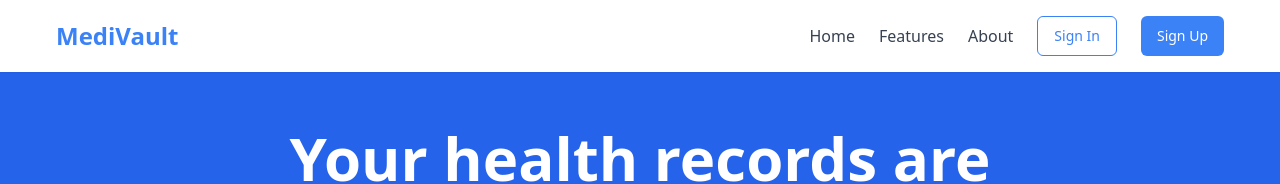
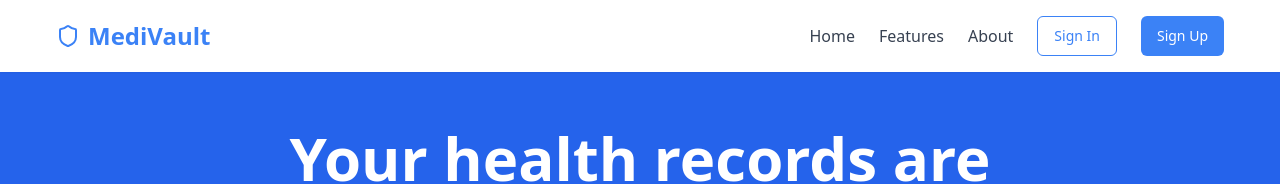
Before and after one commit to saketh12345/MD_V4_Claude, a React (Vite) app: page / in a window 1280 px wide. Shown: the top 184 px of the page. Built offline with nearby package versions, Linux system fonts and the light colour scheme.

Commit message:
Add logo and homepage redirect
Adds the MediVault logo to all pages and makes it redirect to the homepage when clicked.

```diff
--- a/src/components/Navbar.tsx
+++ b/src/components/Navbar.tsx
@@ -2,7 +2,7 @@
 import { useState } from "react";
 import { Link } from "react-router-dom";
 import { Button } from "@/components/ui/button";
-import { Menu, X } from "lucide-react";
+import { Menu, X, Shield } from "lucide-react";
 
 const Navbar = () => {
   const [isMenuOpen, setIsMenuOpen] = useState(false);
@@ -15,6 +15,7 @@ const Navbar = () => {
     <nav className="bg-white shadow-sm py-4 px-6 fixed w-full top-0 z-10">
       <div className="container mx-auto flex justify-between items-center">
         <Link to="/" className="flex items-center space-x-2">
+          <Shield className="h-6 w-6 text-medivault-blue" />
           <span className="text-medivault-blue font-bold text-2xl">MediVault</span>
         </Link>
 
```
